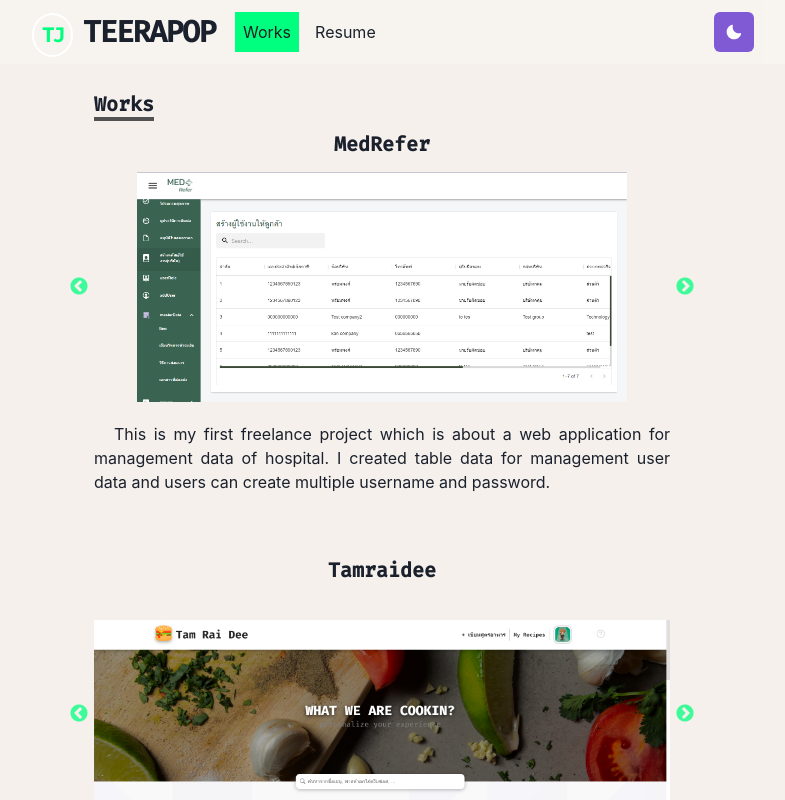
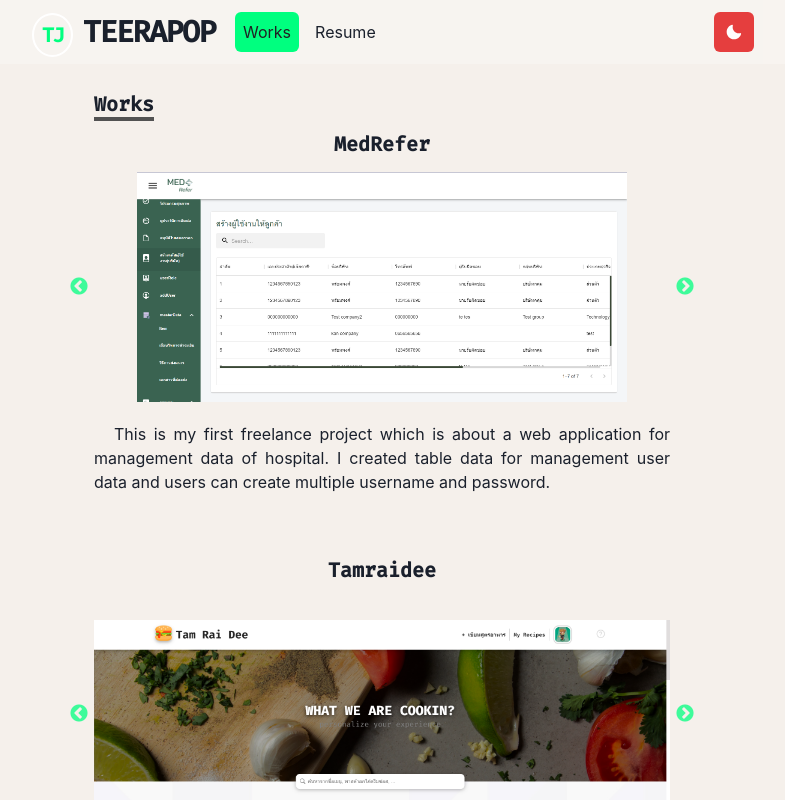
Before and after one commit to teerapop67/tj-portfolio, a Next.js app: page /works in a window 1280 px wide. Shown: the top 800 px of the page, without its empty margins (258-1043 px from the left). Built offline with nearby package versions, Linux system fonts and the light colour scheme.

Commit message:
update infomation

```diff
--- a/components/ItemsSkill/index.jsx
+++ b/components/ItemsSkill/index.jsx
@@ -15,7 +15,7 @@ const ItemSkill = ({ items, name }) => {
         </Heading>
         <Box d={{ base: 'block', md: 'flex' }}>
           <Box direction="column" mr="2rem">
-            {items.slice(0, 4).map(item => (
+            {items.slice(0, 5).map(item => (
               <Text py={2} key={item.lang}>
                 &bull; {item.lang}
               </Text>
--- a/components/Navbar/navbar.jsx
+++ b/components/Navbar/navbar.jsx
@@ -29,6 +29,7 @@ const LinkItem = ({ href, path, children }) => {
           bg={active ? 'green' : undefined}
           color={active ? '#202023' : inactiveColor}
           _hover={{ color: '#00FF7F' }}
+          style={{ borderRadius: '0.375rem' }}
         >
           {children}
         </Link>
@@ -60,7 +61,7 @@ const Navbar = props => {
         >
           <Flex align="center" mr={5}>
             <Heading
-              _hover={{ color: 'red' }}
+              _hover={{ color: '#00FF7F' }}
               as="h1"
               size="lg"
               letterSpacing={'tighter'}
--- a/components/Skills/skills.jsx
+++ b/components/Skills/skills.jsx
@@ -11,7 +11,7 @@ const Skills = () => {
         <Heading as="h3" variant="section-title">
           Skills
         </Heading>
-        <LineContent hBase="54em" hMd="42em" justify="right">
+        <LineContent hBase="68em" hMd="50em" justify="right">
           <Box direction="column">
             <ItemSkill items={skillFrontend} name="Front-end" />
             <ItemSkill items={skillBackend} name="Back-end" />
--- a/components/Theme-toggle/theme-toggle-btn.jsx
+++ b/components/Theme-toggle/theme-toggle-btn.jsx
@@ -7,7 +7,7 @@ const ThemeToggleBtn = () => {
     <>
       <IconButton
         aria-label="Toggle theme"
-        colorScheme={useColorModeValue('purple', 'orange')}
+        colorScheme={useColorModeValue('red', 'purple')}
         icon={useColorModeValue(<MoonIcon />, <SunIcon />)}
         onClick={toggleColorMode}
       ></IconButton>
--- a/constants/skills.js
+++ b/constants/skills.js
@@ -1,6 +1,6 @@
 export const skillFrontend = [
   { lang: 'Html' },
-  { lang: 'Css/Scss' },
+  { lang: 'CSS/SCSS' },
   { lang: 'JavaScript' },
   { lang: 'TypeScript' },
   { lang: 'React' },
```
